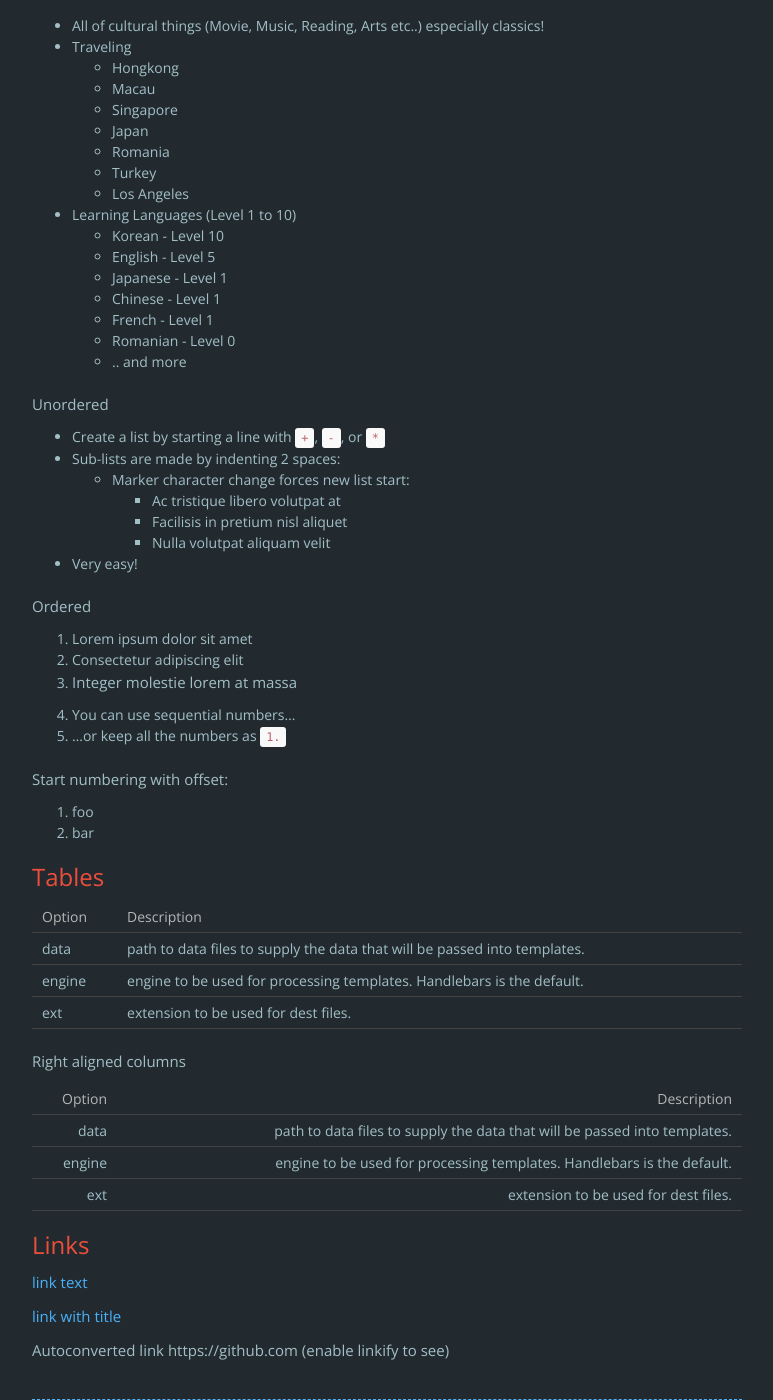
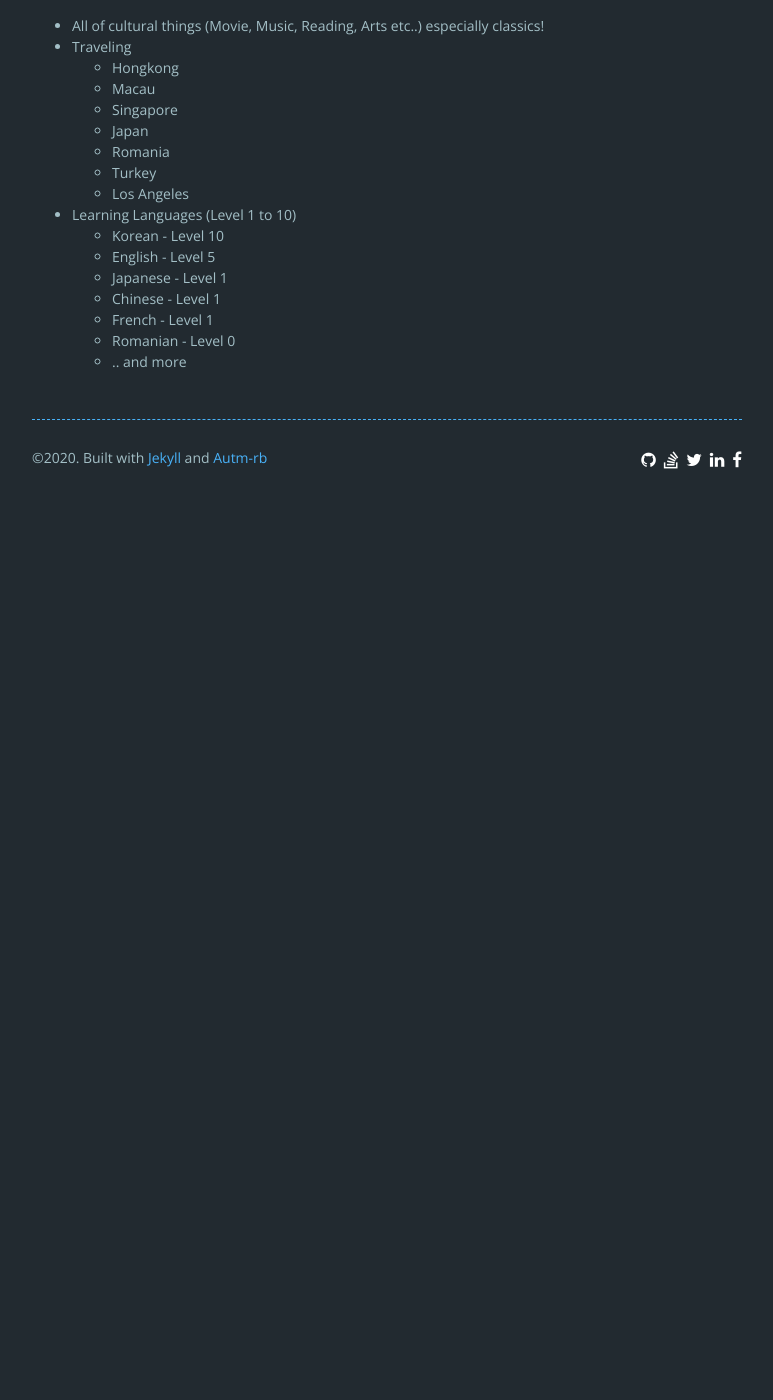
Before and after one commit to MetaSwan/metaswan.github.io, a Jekyll site: the page built from about.html, in a window 1280 px wide and 1400 px high, scrolled down 1621 px. Shown: the whole window, without its empty margins (253-1026 px from the left). Built offline with Jekyll 4.4.1, drawn with Linux system fonts in a browser that asks for light colours; nearby versions of some CDN libraries; comment, search, counter and statistics services are not loaded; after the commit the page ends 2158 px from its top, so only the background shows below that.

Commit message:
Update about.yml

```diff
--- a/_data/about.yml
+++ b/_data/about.yml
@@ -94,55 +94,3 @@ text: |
       + French - Level 1
       + Romanian - Level 0
       + .. and more
-
-
-
-  Unordered
-
-  + Create a list by starting a line with `+`, `-`, or `*`
-  + Sub-lists are made by indenting 2 spaces:
-    - Marker character change forces new list start:
-      * Ac tristique libero volutpat at
-      + Facilisis in pretium nisl aliquet
-      - Nulla volutpat aliquam velit
-  + Very easy!
-
-  Ordered
-
-  1. Lorem ipsum dolor sit amet
-  2. Consectetur adipiscing elit
-  3. Integer molestie lorem at massa
-
-
-  1. You can use sequential numbers...
-  1. ...or keep all the numbers as `1.`
-
-  Start numbering with offset:
-
-  57. foo
-  1. bar
-
-  ## Tables
-
-  | Option | Description |
-  | ------ | ----------- |
-  | data   | path to data files to supply the data that will be passed into templates. |
-  | engine | engine to be used for processing templates. Handlebars is the default. |
-  | ext    | extension to be used for dest files. |
-
-  Right aligned columns
-
-  | Option | Description |
-  | ------:| -----------:|
-  | data   | path to data files to supply the data that will be passed into templates. |
-  | engine | engine to be used for processing templates. Handlebars is the default. |
-  | ext    | extension to be used for dest files. |
-
-
-  ## Links
-
-  [link text](https://github.com)
-
-  [link with title](https://github.com/ "title text!")
-
-  Autoconverted link https://github.com (enable linkify to see)
```
